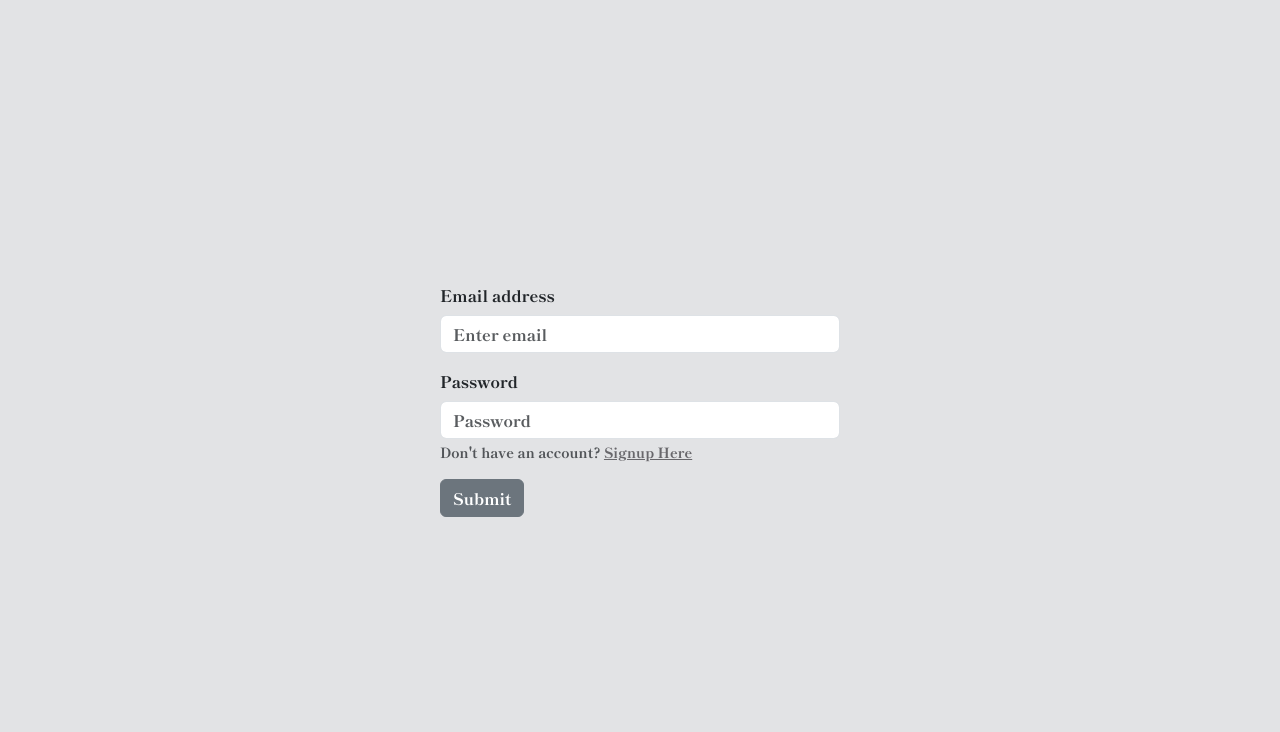
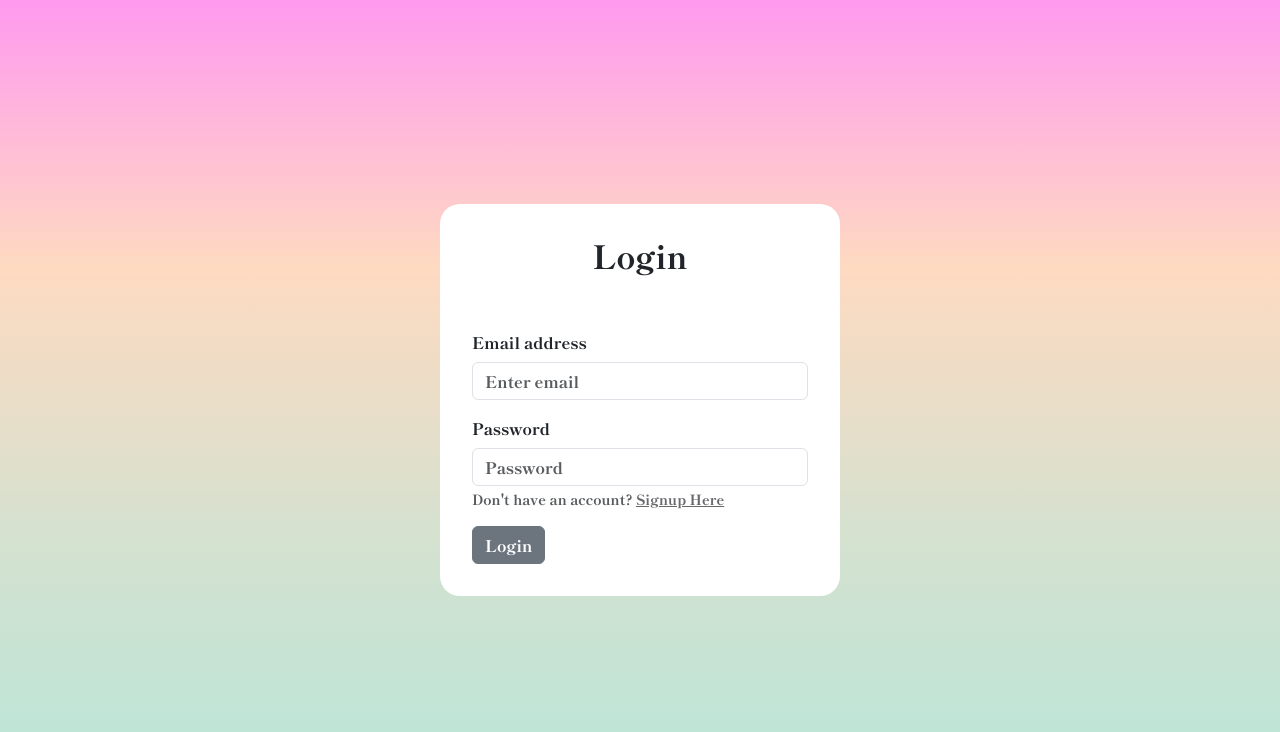
Before and after one commit to Prajjwaldabas/News-app, a React (Create React App) app in the folder frontend/: page /auth/login in a window 1280 px wide. Shown: the top 732 px of the page. Built offline with nearby package versions, Linux system fonts and the light colour scheme; no server answers.

Commit message:
new commit

```diff
--- a/frontend/src/index.css
+++ b/frontend/src/index.css
@@ -134,3 +134,18 @@ color: grey;
     font-size: 15px;
 
   }
+
+
+
+  .authForm{
+    background: white;
+    padding: 2rem;
+    border-radius: 20px;
+
+  }
+
+  .gradient-bg{
+    background-image: linear-gradient(to bottom, #FF9AEf,#FEDAC1,#D5E1CF,#B7E6D9);
+    background-color: #b7e6d9;
+    background-repeat: no-repeat;
+  }
--- a/frontend/src/pages/Login.jsx
+++ b/frontend/src/pages/Login.jsx
@@ -44,14 +44,17 @@ const Login = () => {
   return (
 
 
-    <Container  className='flex jcc aic h-100 bg-secondary-subtle w-100'  fluid>
+    <Container  className='flex jcc aic h-100  w-100 gradient-bg'  fluid>
     <Row  className='flex jcc aic h-100 w-100' >
       <Col className='flex jcc aic' style={{height:"100vh",}}>
-    <Form style={{width:"400px",}}   >
+    <Form style={{width:"400px",}}  className='authForm'  >
+<div className='flex jcc aic' >
+<h2>Login</h2>
+</div>
 
 
 
-      <Form.Group className="mb-3" controlId="formBasicEmail">
+      <Form.Group className="mb-3 mt-5" controlId="formBasicEmail">
         <Form.Label>Email address</Form.Label>
         <Form.Control type="email" placeholder="Enter email"  name='email'
                 onChange={(e) =>
@@ -82,7 +85,7 @@ const Login = () => {
       <b>{errorMsg}</b>
 
       <Button variant="secondary" type="submit"   onClick={handleLogin}>
-        Submit
+        Login
       </Button>
     </Form>
 
--- a/frontend/src/pages/Saves.jsx
+++ b/frontend/src/pages/Saves.jsx
@@ -2,8 +2,9 @@ import React, { useEffect, useState } from 'react';
 import Container from 'react-bootstrap/Container';
 import Row from 'react-bootstrap/Row';
 import Col from 'react-bootstrap/Col';
-import RecNewsCard from '../components/RecNewsCard/RecNewsCard';
+
 import { getSavedArticlesFromFirebase } from '../firebase';
+import HeadlineCard from '../components/HeadlineCard/HeadlineCard';
 
 function Saves() {
   const [savedArticles, setSavedArticles] = useState([]);
@@ -20,8 +21,8 @@ function Saves() {
           <Col className='flex fd-col jcc aic p-5'>
             <h1>Saves</h1>
             <div className='d-flex flex-wrap g-3 m-5'>
-              {savedArticles.map((article) => (
-                <RecNewsCard key={article.id} article={article} />
+              {savedArticles.map((article,index) => (
+                <HeadlineCard key={index} article={article} />
               ))}
             </div>
           </Col>
--- a/frontend/src/pages/Signup.jsx
+++ b/frontend/src/pages/Signup.jsx
@@ -37,11 +37,15 @@ const Signup = () => {
   });
 
   return (
-    <Container className='flex jcc aic h-100 bg-secondary-subtle w-100' fluid>
+    <Container className='flex jcc aic h-100  w-100 gradient-bg' fluid>
       <Row className='flex jcc aic h-100 w-100'>
         <Col className='flex jcc aic' style={{ height: "100vh" }}>
-          <Form style={{ width: "400px" }}>
-            <Form.Group className="mb-3" controlId="formBasicName">
+          <Form style={{ width: "400px" }} className='authForm'  >
+<div className='flex jcc aic'>
+<h2>Sign Up</h2>
+</div>
+
+            <Form.Group className="mb-3 mb-5" controlId="formBasicName">
               <Form.Label>Name</Form.Label>
               <Form.Control
                 type="text"
@@ -89,8 +93,8 @@ const Signup = () => {
               />
             </Form.Group>
 
-            <Button variant="secondary" type="submit" onClick={handleSignup}>
-              Submit
+            <Button variant="secondary" type="submit" onClick={handleSignup}  >
+              Sign In
             </Button>
 
             <Form.Text className="text-muted">
```
